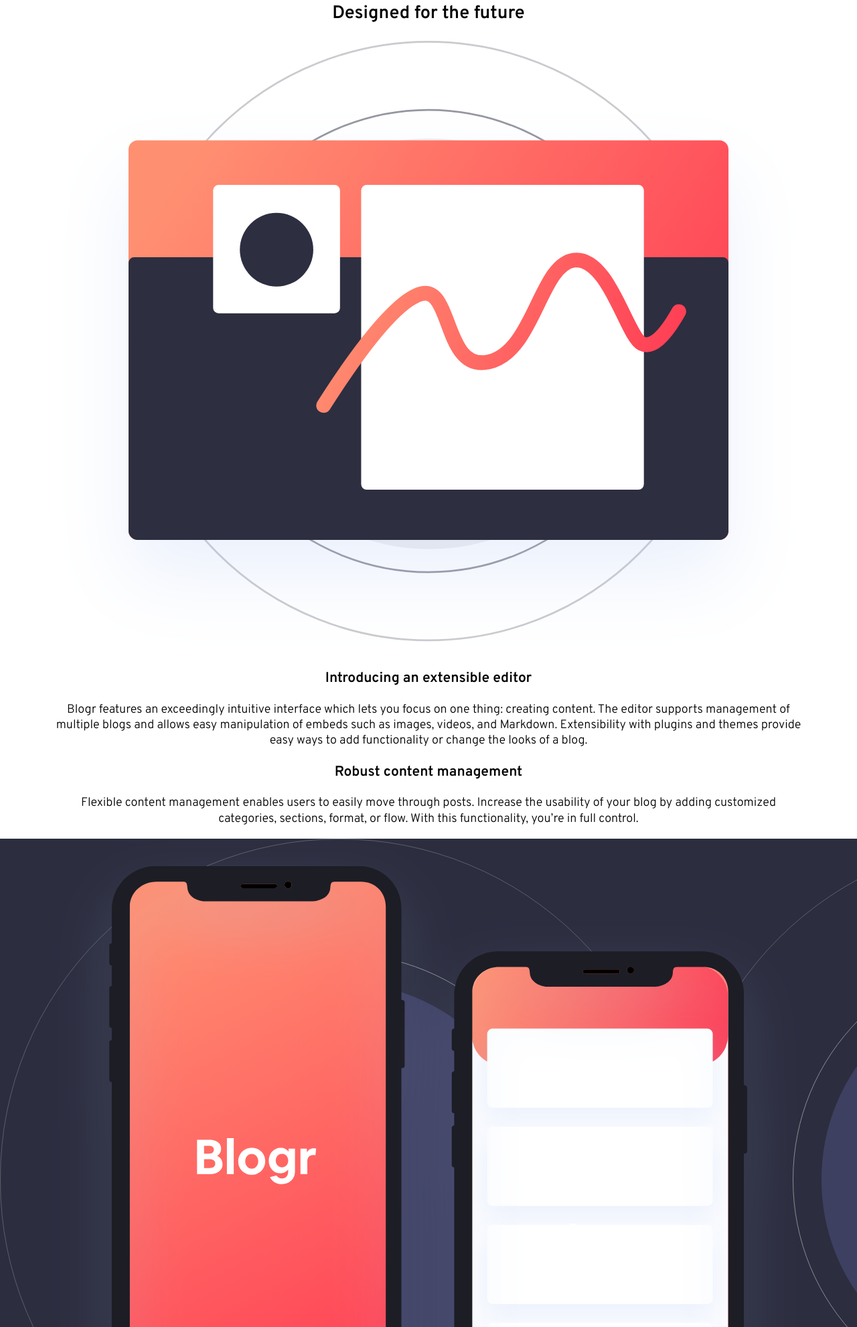
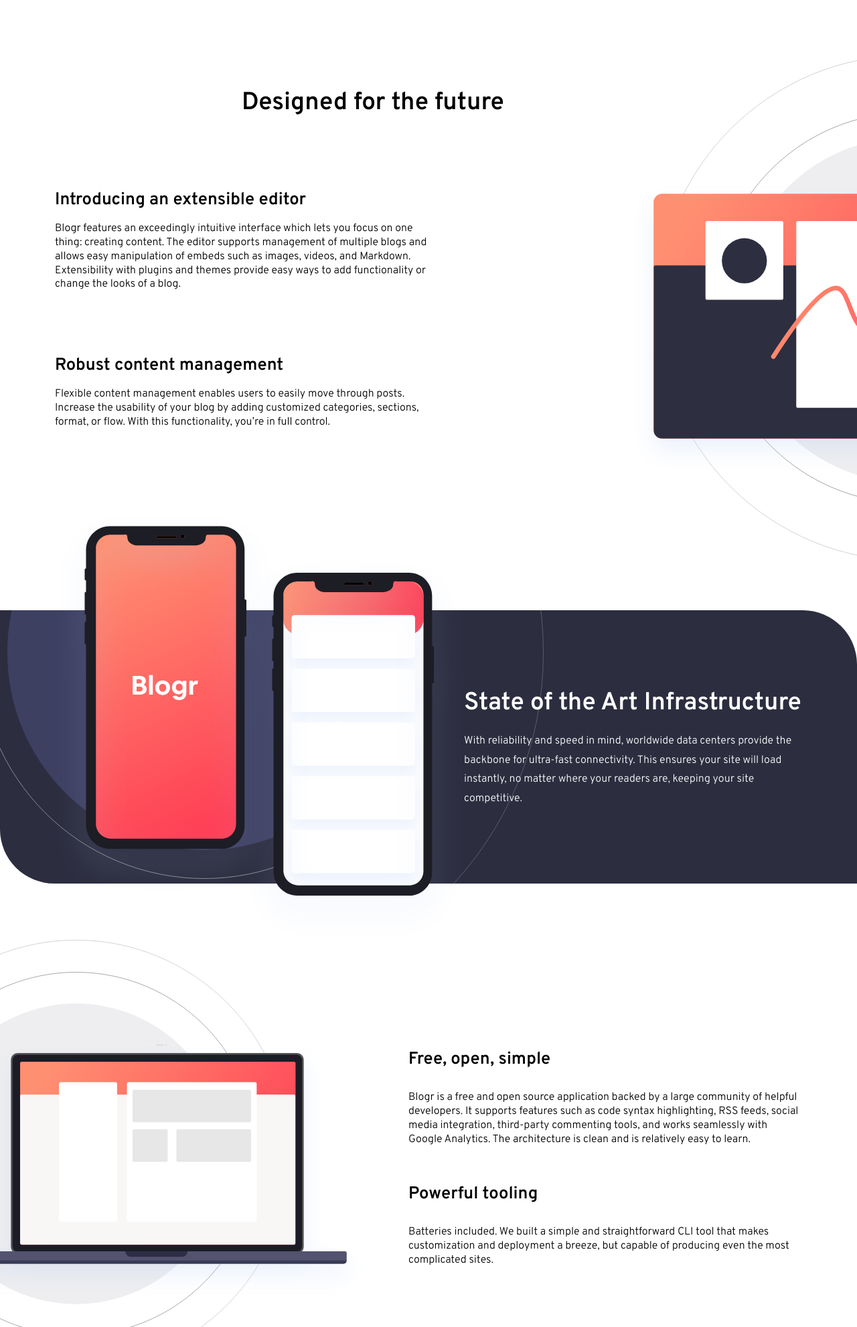
Before and after one commit to charles-loehle/blogr-landing-page-2, a website built with Parcel: page src/index.html in a window 1280 px wide. Shown: the part 819-2800 px from the top of the page at 67% size. Built offline with nearby package versions, Linux system fonts and the light colour scheme.

Commit message:
finished

```diff
--- a/src/index.html
+++ b/src/index.html
@@ -178,65 +178,81 @@
 				</div>
 			</section>
 		</div>
-		<section class="section-1 container">
+		<section class="section-1">
+			<div class="container">
 				<h2 class="section-heading">Designed for the future</h2>
 				<div class="section-1__editor">
 					<img src="../images/illustration-editor-mobile.svg" alt="" />
 				</div>
+				<div class="section-1__info-1">
 					<h3>Introducing an extensible editor</h3>
 					<p>
-				Blogr features an exceedingly intuitive interface which lets you focus
-				on one thing: creating content. The editor supports management of
-				multiple blogs and allows easy manipulation of embeds such as images,
-				videos, and Markdown. Extensibility with plugins and themes provide easy
-				ways to add functionality or change the looks of a blog.
+						Blogr features an exceedingly intuitive interface which lets you
+						focus on one thing: creating content. The editor supports management
+						of multiple blogs and allows easy manipulation of embeds such as
+						images, videos, and Markdown. Extensibility with plugins and themes
+						provide easy ways to add functionality or change the looks of a
+						blog.
 					</p>
+				</div>
+				<div class="section-1__info-2">
 					<h3>Robust content management</h3>
 					<p>
-				Flexible content management enables users to easily move through posts.
-				Increase the usability of your blog by adding customized categories,
-				sections, format, or flow. With this functionality, you’re in full
-				control.
+						Flexible content management enables users to easily move through
+						posts. Increase the usability of your blog by adding customized
+						categories, sections, format, or flow. With this functionality,
+						you’re in full control.
 					</p>
+				</div>
+			</div>
 		</section>
 		<section class="section-2">
 			<div class="section-2__phones container">
 				<div class="section-2__phones-backgroundImage">
 					<img src="../images/illustration-phones.svg" alt="" />
 				</div>
-
+				<div class="section-2__info">
 					<h2 class="section-heading">State of the Art Infrastructure</h2>
 					<p>
-					With reliability and speed in mind, worldwide data centers provide the
-					backbone for ultra-fast connectivity. This ensures your site will load
-					instantly, no matter where your readers are, keeping your site
-					competitive.
+						With reliability and speed in mind, worldwide data centers provide
+						the backbone for ultra-fast connectivity. This ensures your site
+						will load instantly, no matter where your readers are, keeping your
+						site competitive.
 					</p>
+				</div>
 			</div>
 		</section>
 		<section class="section-3">
-			<div class="section-1__phones">
-				<div class="section-1__phones-backgroundImage">
+			<div class="container">
+				<div class="section-3__laptop">
+					<div class="section-3__laptop-backgroundImage">
 						<img src="../images/illustration-laptop-mobile.svg" alt="" />
 					</div>
 				</div>
+				<div class="section-3__info-1">
 					<h3>Free, open, simple</h3>
 					<p>
-				Blogr is a free and open source application backed by a large community
-				of helpful developers. It supports features such as code syntax
-				highlighting, RSS feeds, social media integration, third-party
-				commenting tools, and works seamlessly with Google Analytics. The
-				architecture is clean and is relatively easy to learn.
+						Blogr is a free and open source application backed by a large
+						community of helpful developers. It supports features such as code
+						syntax highlighting, RSS feeds, social media integration,
+						third-party commenting tools, and works seamlessly with Google
+						Analytics. The architecture is clean and is relatively easy to
+						learn.
 					</p>
+				</div>
+				<div class="section-3__info-2">
 					<h3>Powerful tooling</h3>
 					<p>
-				Batteries included. We built a simple and straightforward CLI tool that
-				makes customization and deployment a breeze, but capable of producing
-				even the most complicated sites.
+						Batteries included. We built a simple and straightforward CLI tool
+						that makes customization and deployment a breeze, but capable of
+						producing even the most complicated sites.
 					</p>
+				</div>
+			</div>
 		</section>
 		<footer class="footer">
 			<div class="container">
+				<div class="footer__items">
 					<div class="logo"><h1>Blogr</h1></div>
 					<div class="footer-menu-1">
 						<p>Product</p>
@@ -266,6 +282,7 @@
 						</ul>
 					</div>
 				</div>
+			</div>
 		</footer>
 		<script src="./index.js"></script>
 		<script src="./script.js"></script>
--- a/src/scss/_banner.scss
+++ b/src/scss/_banner.scss
@@ -44,6 +44,7 @@
 	&__cta {
 		&--start {
 			margin-right: 10px;
+			border: 1px solid $Very-light-red-CTAhoverbackground;
 		}
 
 		&--learn {
--- a/src/scss/_footer.scss
+++ b/src/scss/_footer.scss
@@ -1,10 +1,54 @@
 .footer {
 	background-color: $Very-dark-black-blue-footer-background;
 	color: white;
+	padding-top: 45px;
+	padding-bottom: 45px;
+	text-align: center;
+	border-top-right-radius: 81px;
+
+	.logo h1 {
+		margin-top: 10px;
+	}
+
+	&__items {
+		margin-top: 10px;
+	}
+
+	ul {
+		padding: 0;
+		font-size: 0.9rem;
+		line-height: 1.8;
+	}
 
 	.footer-menu-1 li a,
 	.footer-menu-2 li a,
 	.footer-menu-3 li a {
 		color: $Grayish-blue-footer-text;
 	}
+
+	@media (min-width: 800px) {
+		height: 356px;
+
+		&__items {
+			display: flex;
+			justify-content: space-between;
+			width: 84%;
+		}
+
+		.footer-menu-1,
+		.footer-menu-2,
+		.footer-menu-3 {
+			text-align: left;
+		}
+
+		.footer-menu-1 p,
+		.footer-menu-2 p,
+		.footer-menu-3 p {
+			margin-bottom: 30px;
+		}
+
+		ul {
+			line-height: 2.4;
+		}
+	}
 }
--- a/src/scss/_globals.scss
+++ b/src/scss/_globals.scss
@@ -1,5 +1,4 @@
 @import url('https://fonts.googleapis.com/css2?family=Overpass:wght@300;600&display=swap');
-@import url('https://fonts.googleapis.com/css2?family=Overpass:wght@300;600&family=Ubuntu:wght@400;500;700&display=swap');
 
 html {
 	font-size: 100%;
@@ -27,9 +26,28 @@
 	width: 100%;
 }
 
+ul {
+	list-style-type: none;
+}
+
 a,
 a:visited {
 	text-decoration: none;
+}
+
+p {
+	font-size: 1rem;
+}
+
+h3 {
+	font-size: 1.6rem;
+	margin: 0;
+}
+
+@media (min-width: 1024px) {
+	h2 {
+		font-size: 2.3rem;
+	}
 }
 
 // Spacing
--- a/src/scss/_intro-bg.scss
+++ b/src/scss/_intro-bg.scss
@@ -5,10 +5,13 @@
 	background-repeat: no-repeat;
 	height: 600px;
 	border-bottom-left-radius: 81px;
+	margin-bottom: 105px;
 }
 
+// above 1024px
 @media (min-width: 1024px) {
 	.intro-bg {
 		height: 800px;
+		margin-bottom: 0;
 	}
 }
--- a/src/scss/_section-1.scss
+++ b/src/scss/_section-1.scss
@@ -1,3 +1,52 @@
 .section-1 {
 	text-align: center;
+
+	.section-heading {
+		margin-bottom: 42px;
+	}
+
+	// .section-1__editor {
+	// 	background-image: url('../../images/illustration-editor-mobile.svg');
+	// }
+
+	// h3 {
+	// 	margin-top: 42px;
+	// }
+
+	@media (min-width: 1024px) {
+		text-align: inherit;
+		background-image: url('../../images/illustration-editor-desktop.svg');
+		background-position: 193% 101px;
+		background-repeat: no-repeat;
+		background-size: 792px;
+
+		.container {
+			display: grid;
+			grid-template-columns: 1fr 1fr 1fr 1fr;
+			grid-template-rows: 119px 182px 247px 300px;
+
+			.section-1__editor {
+				display: none;
+			}
+
+			.section-heading {
+				grid-column: 2/4;
+				grid-row: 2/3;
+			}
+
+			.section-1__info-1 {
+				grid-column: 1/3;
+				grid-row: 3/4;
+			}
+
+			.section-1__info-2 {
+				grid-column: 1/3;
+				grid-row: 4/5;
+			}
+		}
+	}
+
+	.section-heading {
+		grid-column: 2/4;
+	}
 }
--- a/src/scss/_section-2.scss
+++ b/src/scss/_section-2.scss
@@ -1,5 +1,57 @@
 .section-2 {
 	background-image: url('../../images/bg-pattern-circles.svg');
+	background-repeat: no-repeat;
+	background-position: -202px -446px;
 	background-color: $Very-dark-gray-blue;
 	color: $White-text;
+	margin-top: 272px;
+	border-bottom-left-radius: 81px;
+	border-top-right-radius: 81px;
+	line-height: 1.8;
+	font-size: 1rem;
+
+	img {
+		position: relative;
+		top: -148px;
+	}
+
+	h2,
+	p {
+		position: relative;
+		top: -148px;
+	}
+
+	.section-2__phones {
+		text-align: center;
+	}
+
+	@media (min-width: 1024px) {
+		margin-top: 82px;
+		height: 408px;
+
+		h2,
+		p {
+			position: static;
+		}
+
+		&__phones.container {
+			text-align: left;
+			display: grid;
+			grid-template-columns: 1fr 505px;
+			grid-template-rows: 200px 202px;
+
+			h2 {
+				grid-column: 2/2;
+				margin-bottom: 0;
+			}
+			p {
+				grid-column: 2/2;
+				margin-top: 9px;
+			}
+		}
+
+		&__info {
+			padding-top: 75px;
+		}
+	}
 }
--- /dev/null
+++ b/src/scss/_section-3.scss
@@ -0,0 +1,58 @@
+.section-3 {
+	text-align: center;
+	margin-top: 69px;
+	margin-bottom: 96px;
+
+	@media (min-width: 1200px) {
+		text-align: inherit;
+		background-image: url('../../images/illustration-laptop-desktop.svg');
+		background-position: -42% 6px;
+		background-repeat: no-repeat;
+		background-size: 792px;
+
+		margin-top: 78px;
+		height: 670px;
+
+		.container {
+			text-align: left;
+			display: grid;
+			grid-template-columns: 1fr 588px;
+			grid-template-rows: 358px 131px;
+
+			.section-3__laptop {
+				display: none;
+			}
+
+			.section-3__info-1 {
+				grid-column: 2;
+				grid-row: 1;
+				align-self: end;
+				height: 190px;
+			}
+
+			.section-3__info-2 {
+				grid-column: 2;
+				grid-row: 2;
+				align-self: end;
+				height: 120px;
+			}
+
+			h2 {
+				grid-column: 2/2;
+				margin-bottom: 0;
+			}
+
+			h3 {
+				margin-bottom: 30px;
+			}
+			p {
+				grid-column: 2/2;
+				margin-top: 9px;
+			}
+		}
+
+		&__info {
+			padding-top: 75px;
+		}
+	}
+}
--- a/src/scss/style.scss
+++ b/src/scss/style.scss
@@ -8,4 +8,5 @@
 @import 'banner';
 @import 'section-1';
 @import 'section-2';
+@import 'section-3';
 @import 'footer';
```
Also changed, not shown: dist/illustration-editor-desktop.8e2d5d5c.svg (added), dist/illustration-laptop-desktop.30f0033a.svg (added), dist/index.html, 4 other files. Lines whose indentation alone changed are shown as unchanged.
